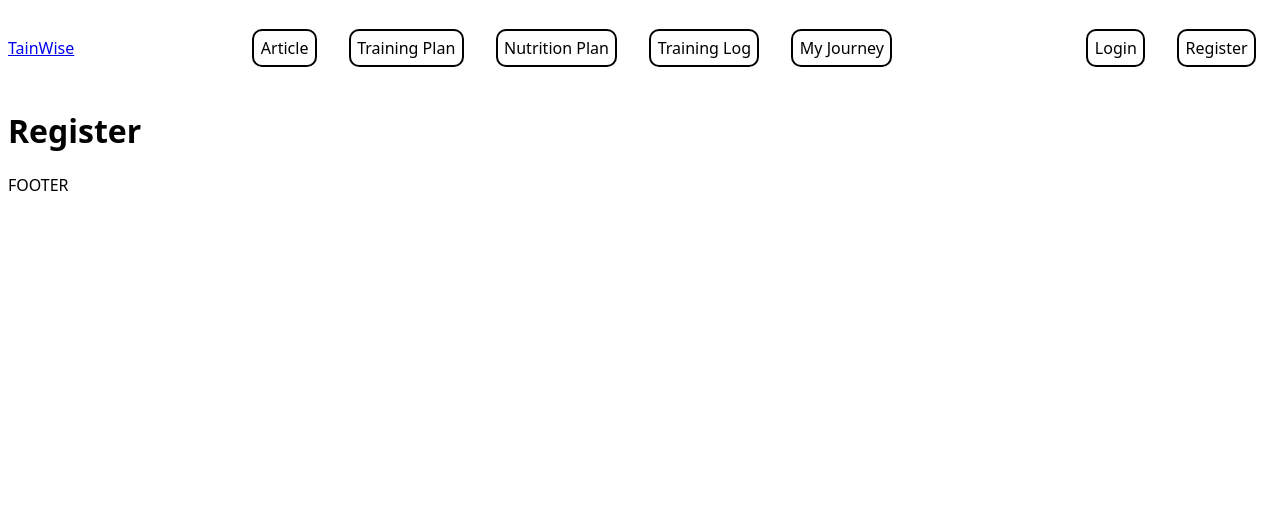
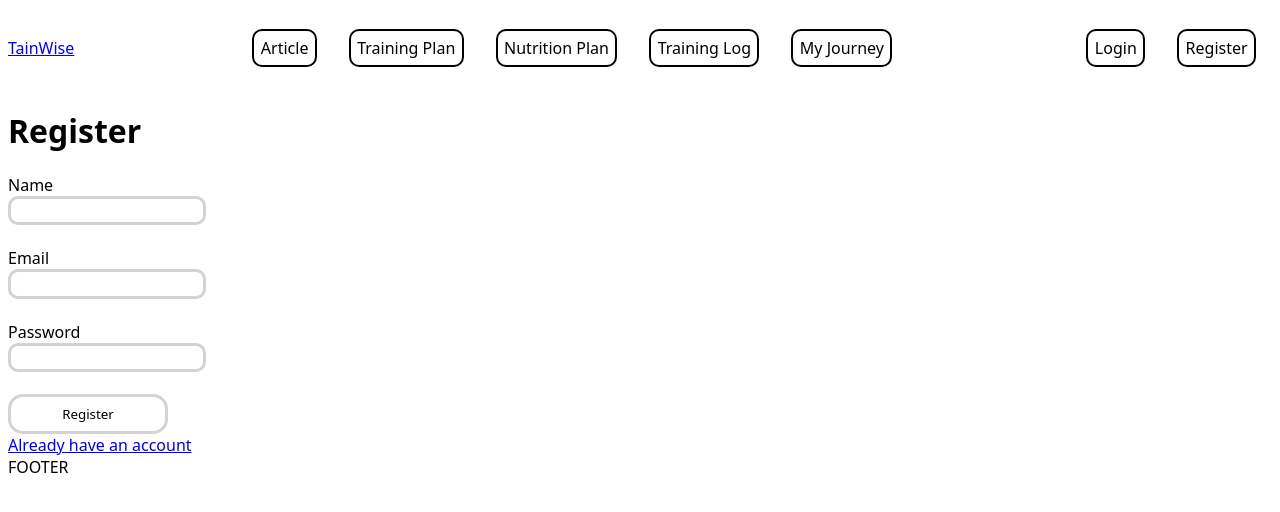
Before and after one commit to MoatasemKeliem/fsu2d-examensarbete-trainwise-deploy-v, a React (Vite) app in the folder client/: page /register in a window 1280 px wide. Shown: the top 512 px of the page. Built offline with nearby package versions, Linux system fonts and the light colour scheme.

Commit message:
Created register form and functionality

```diff
--- /dev/null
+++ b/client/src/components/RegisterComponent.tsx
@@ -0,0 +1,39 @@
+import { useState, type FormEvent } from "react"
+import useAccount from "../hooks/useAccount"
+import type { IRegister } from "../model/IRegister"
+import { Link } from "react-router-dom"
+
+const RegisterComponent = () => {
+    const { registerUser } = useAccount()
+    const [register, setRegister] = useState<IRegister>({
+        name: "",
+        email: "",
+        password: ""
+    })
+
+    const handleSubmit = async (e: FormEvent) => {
+        e.preventDefault()
+
+        await registerUser(register)
+    }
+
+    return (
+        <div>
+            <form onSubmit={handleSubmit}>
+                <label htmlFor="">Name <br />
+                    <input type="text" name="name" value={register.name} onChange={(e) => setRegister({ ...register, name: e.target.value })} required /> <br />
+                </label><br />
+                <label htmlFor="">Email <br />
+                    <input type="email" name="email" value={register.email} onChange={(e) => setRegister({ ...register, email: e.target.value })} required /> <br />
+                </label><br />
+                <label htmlFor="">Password <br />
+                    <input type="password" name="password" value={register.password} onChange={(e) => setRegister({ ...register, password: e.target.value })} required /> <br />
+                </label><br />
+                <button type="submit">Register</button>
+            </form>
+            <Link to={"/login"}>Already have an account</Link>
+        </div>
+    )
+}
+
+export default RegisterComponent
--- /dev/null
+++ b/client/src/hooks/useAccount.tsx
@@ -0,0 +1,23 @@
+import { useNavigate } from 'react-router-dom'
+import type { IRegister } from '../model/IRegister'
+import axios from "axios"
+import { Backend_URL } from '../utils'
+
+const useAccount = () => {
+    const navigate = useNavigate()
+
+    const registerUser = async (payload: IRegister) => {
+        try {
+            await axios.post(`${Backend_URL}/native-auth/register`, payload, { withCredentials: true })
+            navigate("/login")
+        } catch (error) {
+            console.error("Couldn't register user", error)
+        }
+    }
+
+
+
+    return { registerUser }
+}
+
+export default useAccount
--- a/client/src/index.css
+++ b/client/src/index.css
@@ -28,3 +28,18 @@
   padding: 0.4em;
   border-radius: 10px;
 }
+
+input {
+  width: 14em;
+  padding: 0.2em;
+  border-radius: 10px;
+  border: 0.25em solid lightgray;
+}
+
+button {
+  padding: 0.5em;
+  height: 3em;
+  width: 12em;
+  border: 0.25em solid lightgray;
+  border-radius: 15px;
+}
--- /dev/null
+++ b/client/src/model/IRegister.ts
@@ -0,0 +1,5 @@
+export interface IRegister {
+    name: string;
+    email: string
+    password: string;
+}
--- a/client/src/pages/Register.tsx
+++ b/client/src/pages/Register.tsx
@@ -1,9 +1,10 @@
+import RegisterComponent from "../components/RegisterComponent"
 
 const Register = () => {
     return (
         <div>
             <h1>Register</h1>
-
+            <RegisterComponent />
         </div>
     )
 }
--- /dev/null
+++ b/client/src/utils.ts
@@ -0,0 +1 @@
+export const Backend_URL = "http://localhost:3000"
--- a/package.json
+++ b/package.json
@@ -19,6 +19,7 @@
     "axios": "^1.13.2",
     "bcrypt": "^6.0.0",
     "cookie-parser": "^1.4.7",
+    "cors": "^2.8.5",
     "dotenv": "^17.2.3",
     "express": "^5.1.0",
     "jsonwebtoken": "^9.0.2",
@@ -33,6 +34,7 @@
   "devDependencies": {
     "@types/bcrypt": "^6.0.0",
     "@types/cookie-parser": "^1.4.10",
+    "@types/cors": "^2.8.19",
     "@types/dotenv": "^6.1.1",
     "@types/express": "^5.0.5",
     "@types/jsonwebtoken": "^9.0.10",
```
Also changed, not shown: 2 other files (tests, documents, lock files or other folders).
